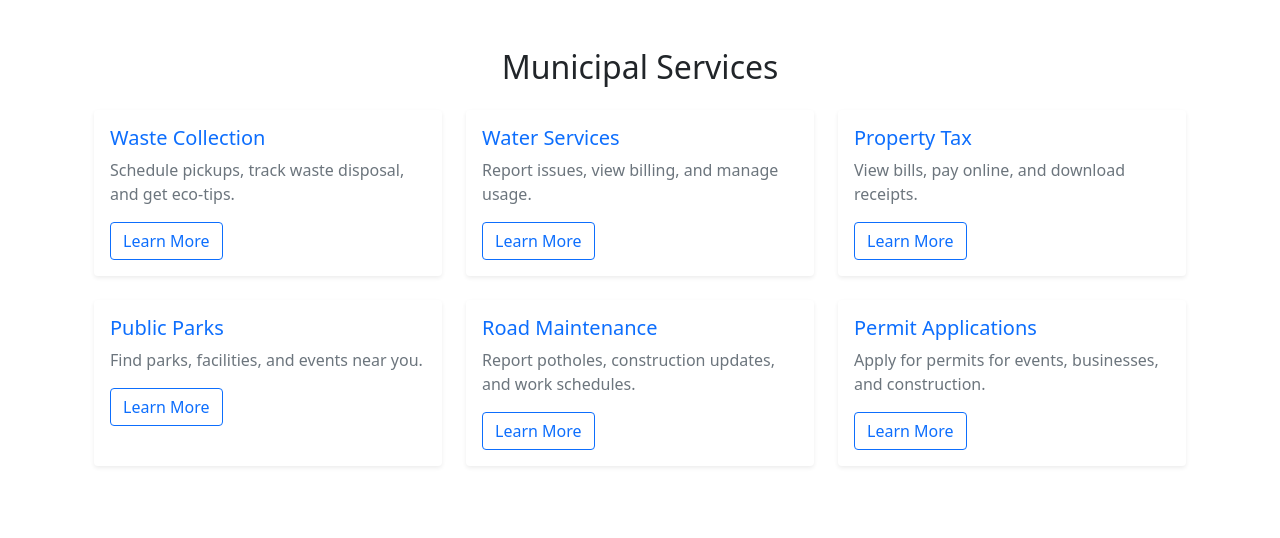
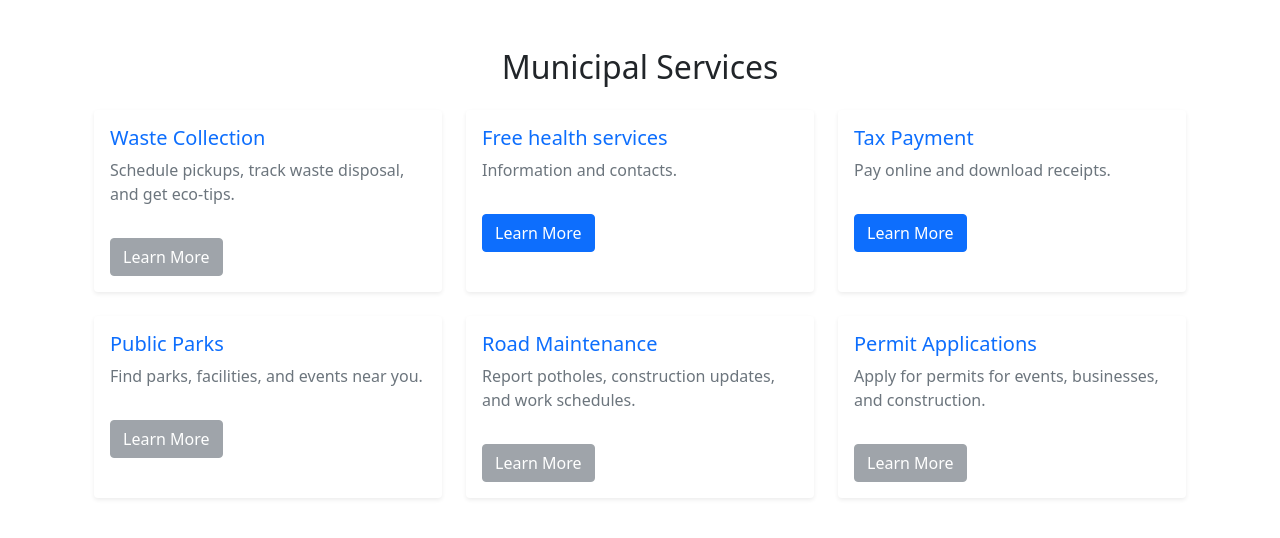
Before and after one commit to Sujal-Khatri/Municipal_Solutions, a Django app: page /services/ in a window 1280 px wide. Shown: the part 56-594 px from the top of the page. Run offline with Django 5.2, Linux system fonts and the light colour scheme.

Commit message:
free health services and tax payment cards applied

```diff
--- a/services/views.py
+++ b/services/views.py
@@ -42,8 +42,8 @@ def post_detail(request, pk):
 def service_page(request):
     services = [
         {"title": "Waste Collection", "desc": "Schedule pickups, track waste disposal, and get eco-tips."},
-        {"title": "Water Services", "desc": "Report issues, view billing, and manage usage."},
-        {"title": "Property Tax", "desc": "View bills, pay online, and download receipts."},
+        {"title": "Free health services", "desc": "Information and contacts.","url": "https://freehealth.kathmandu.gov.np/home/"},
+        {"title": "Tax Payment", "desc": "Pay online and download receipts.","url": "https://eservice.kathmandu.gov.np/"},
         {"title": "Public Parks", "desc": "Find parks, facilities, and events near you."},
         {"title": "Road Maintenance", "desc": "Report potholes, construction updates, and work schedules."},
         {"title": "Permit Applications", "desc": "Apply for permits for events, businesses, and construction."}
--- a/templates/services/service_page.html
+++ b/templates/services/service_page.html
@@ -9,7 +9,11 @@
                 <div class="card-body">
                     <h5 class="card-title text-primary">{{ service.title }}</h5>
                     <p class="card-text text-muted">{{ service.desc }}</p>
-                    <a href="#" class="btn btn-outline-primary">Learn More</a>
+                    {% if service.url %}
+                        <a href="{{ service.url }}" target="_blank" class="btn btn-primary mt-3">Learn More</a>
+                    {% else %}
+                        <button class="btn btn-secondary mt-3" disabled>Learn More</button>
+                    {% endif %}
                 </div>
             </div>
         </div>
```
